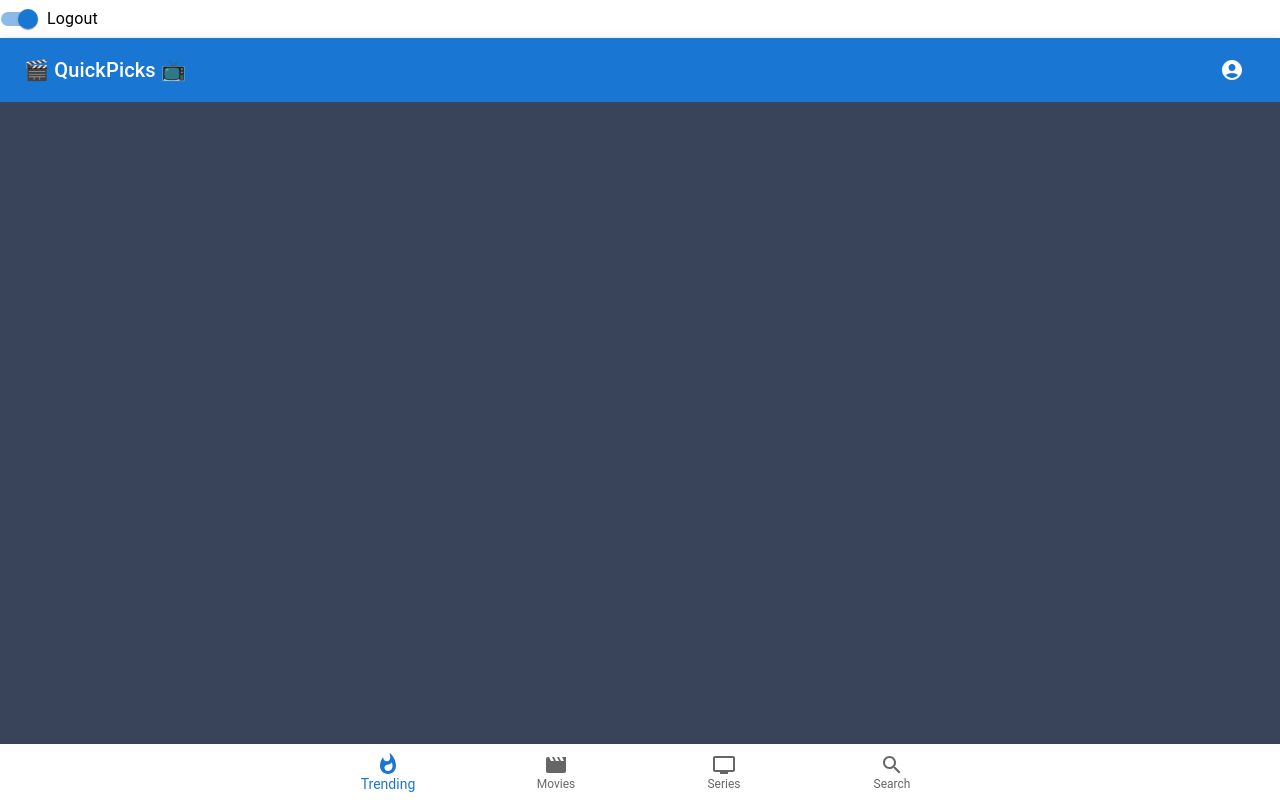
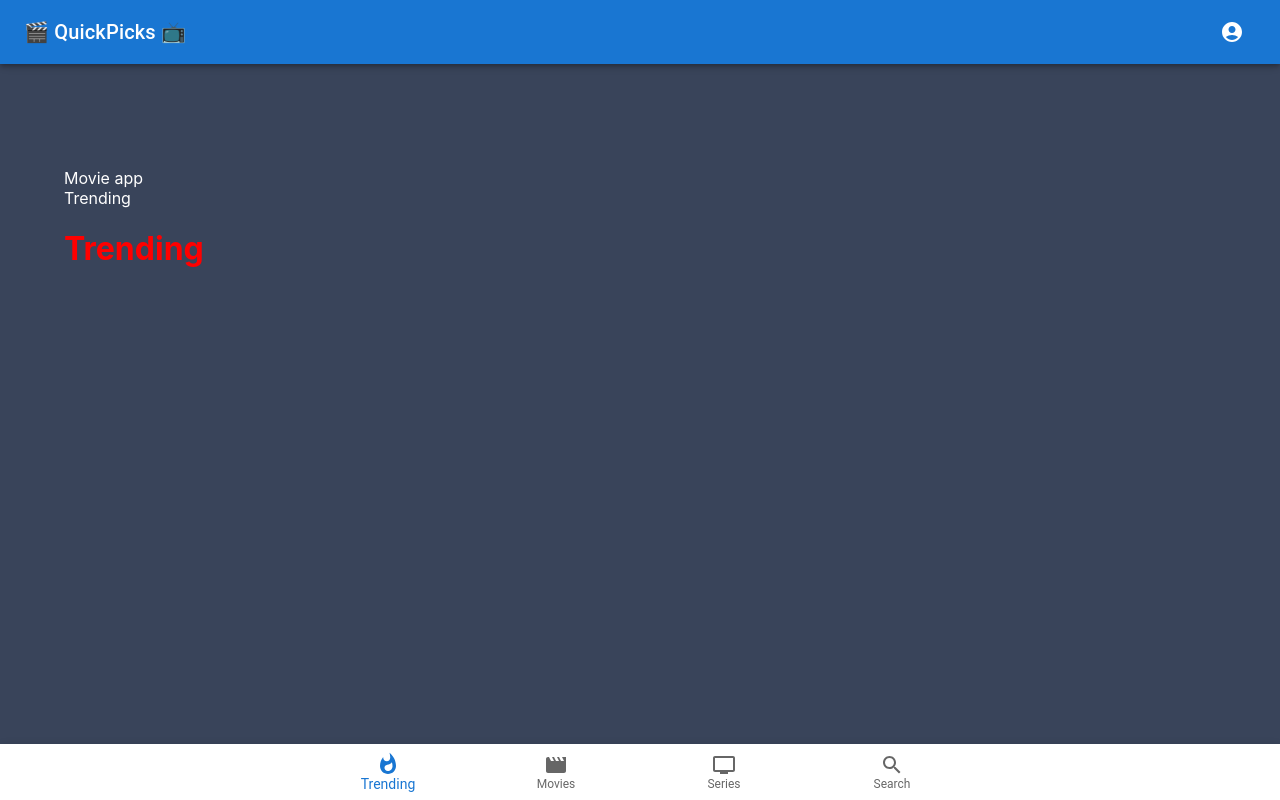
Before and after one commit to IshyYaBoyIts/CompProj2MovieRec, a React (Create React App) app: page / in a window 1280 px wide. Shown: the top 800 px of the page. Built offline with nearby package versions, Linux system fonts and the light colour scheme.

Commit message:
Page changing fixed
Changed component to element page changing now works

```diff
--- a/src/App.js
+++ b/src/App.js
@@ -1,9 +1,9 @@
 import './App.css';
 import FixedBottomNavigation from './Components/Navigation/NavBar';
 import { BrowserRouter, Routes, Route } from 'react-router-dom';
-import Trending from './Components/Screens/Trending.js';
-import Movies from './Components/Screens/Movies.js';
-import Series from './Components/Screens/Series.js';
+import Trending from './Components/Screens/Trending';
+import Movies from './Components/Screens/Movies';
+import Series from './Components/Screens/Series';
 import Search from '@mui/icons-material/Search';
 import ButtonAppBar from './Components/Navigation/MenuBar';
 import { Container } from '@mui/material';
@@ -15,12 +15,12 @@ function App() {
     <BrowserRouter>
       <ButtonAppBar/>
         <div className='app'>
-          <Container>
+          <Container>Movie app
             <Routes>
-              <Route exact path="/" component={ <Trending /> } />
-              <Route path="/Movies" component={ <Movies /> } />
-              <Route path="/Series" component={ <Series /> } />
-              <Route path="/Search" component={ <Search /> } />
+              <Route exact path="/" element={ <Trending /> } />
+              <Route path="/Movies" element={ <Movies /> } />
+              <Route path="/Series" element={ <Series /> } />
+              <Route path="/Search" element={ <Search /> } />
               </Routes>
           </Container>
         </div>
--- a/src/Components/Navigation/MenuBar.js
+++ b/src/Components/Navigation/MenuBar.js
@@ -41,7 +41,7 @@ export default function MenuAppBar() {
           label={auth ? 'Logout' : 'Login'}
         />
       </FormGroup>
-      <AppBar position="static">
+      <AppBar position="fixed">
         <Toolbar>
           <Typography variant="h6" component="div" sx={{ flexGrow: 1 }}>
             🎬 QuickPicks 📺
--- a/src/Components/Screens/Movies.js
+++ b/src/Components/Screens/Movies.js
@@ -3,7 +3,8 @@ import React from "react"
 
 const Movies = () => {
     return (
-        <div className="AppScreen">
+        <div>
+            <span className="pageMovies">Trending</span>
             <h1>Movies</h1>
         </div>
     )
--- a/src/Components/Screens/Search.js
+++ b/src/Components/Screens/Search.js
@@ -1,8 +1,10 @@
 import React from "react"
 // import { useEffect, useState } from "react";
+
 const Search = () => {
     return (
-        <div className="AppScreen">
+        <div>
+            <span className="pageSearch">Trending</span>
             <h1>Search</h1>
         </div>
     )
--- a/src/Components/Screens/Series.js
+++ b/src/Components/Screens/Series.js
@@ -3,7 +3,8 @@ import React from "react"
 
 const Series = () => {
     return (
-        <div className="AppScreen">
+        <div>
+            <span className="pageSeries">Trending</span>
             <h1>Series</h1>
         </div>
     )
--- a/src/Components/Screens/Trending.js
+++ b/src/Components/Screens/Trending.js
@@ -3,7 +3,8 @@ import React from "react"
 
 const Trending = () => {
     return (
-        <div className="AppScreen">
+        <div>
+            <span className="pageTrending">Trending</span>
             <h1>Trending</h1>
         </div>
     )
```
